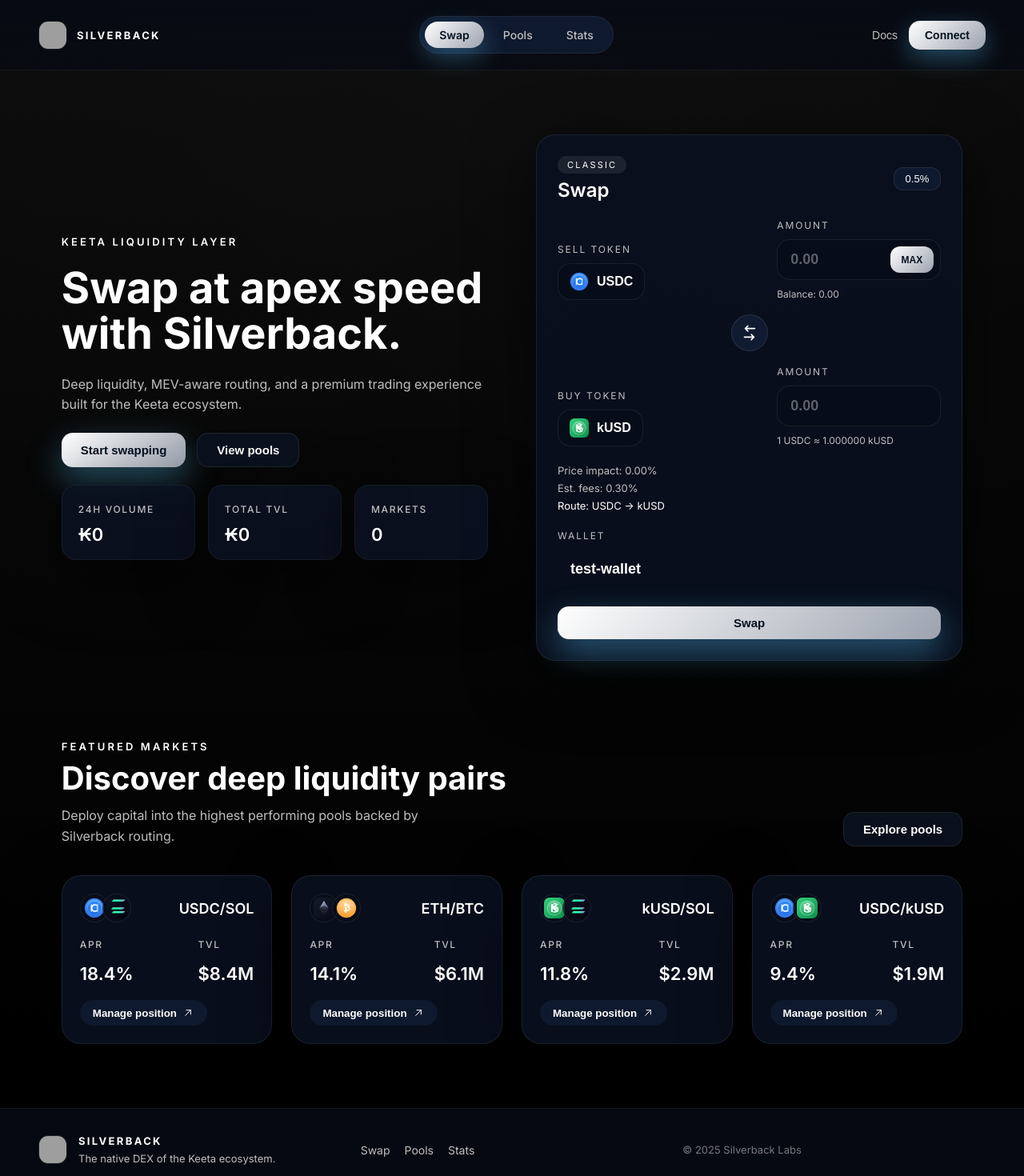
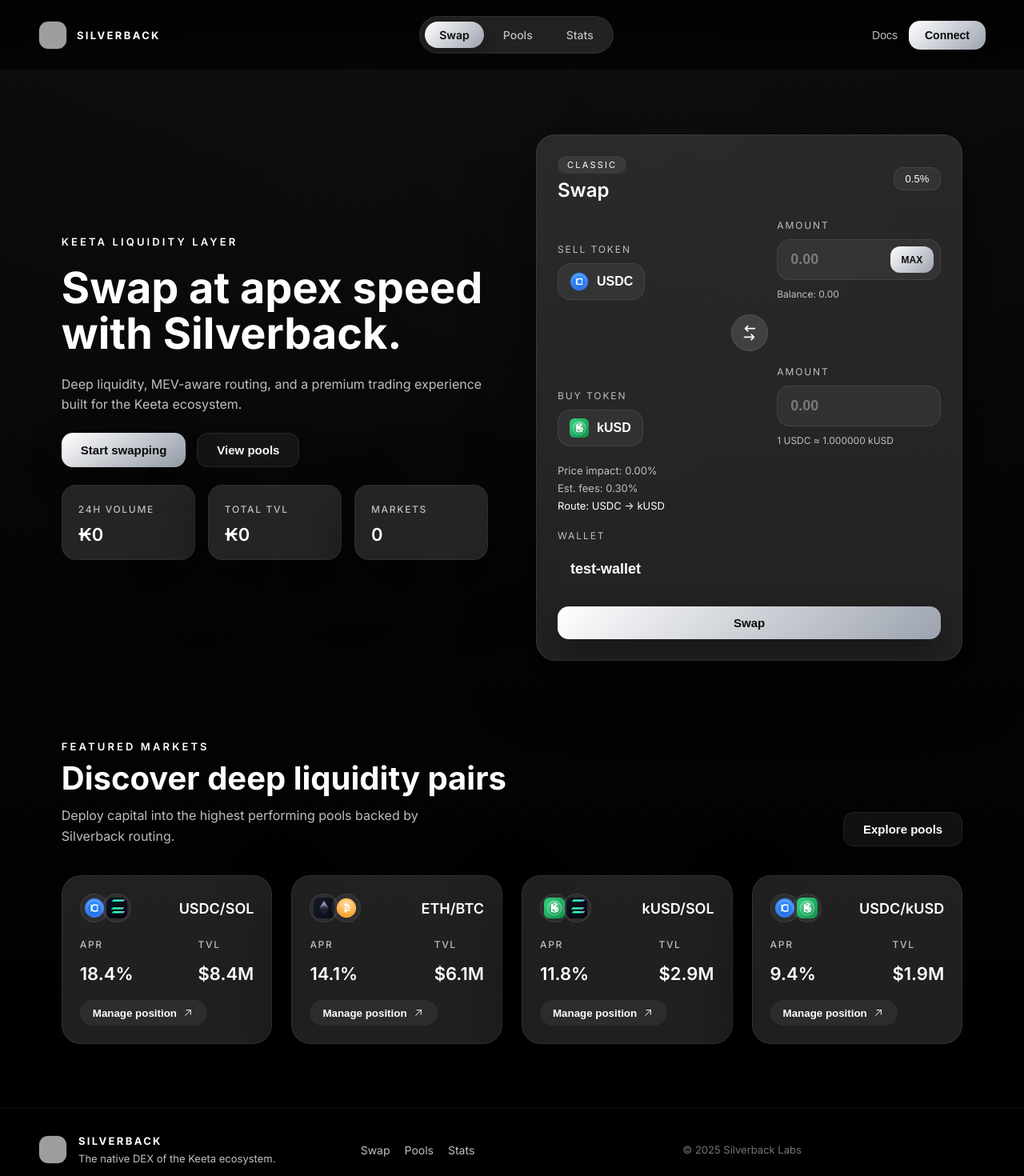
Before and after one commit to NobleSOL/apex-swap, a React (Create React App) app in the folder client/: page / in a window 1280 px wide. Shown: the top 1470 px of the page at 80% size. Built offline with nearby package versions, Linux system fonts and the light colour scheme; grey boxes are pictures that could not be loaded.

Commit message:
Neutralize remaining blue tints to black/gray/white palette
cgen-d0f94985e6404e2398d4813cc2fa2b6b

```diff
--- a/client/src/App.css
+++ b/client/src/App.css
@@ -58,7 +58,7 @@ body {
   align-items: center;
   justify-content: space-between;
   padding: 20px clamp(24px, 4vw, 48px);
-  background: linear-gradient(180deg, rgba(6, 10, 20, 0.85), rgba(6, 10, 20, 0.6));
+  background: linear-gradient(180deg, rgba(0, 0, 0, 0.85), rgba(0, 0, 0, 0.6));
   border-bottom: 1px solid rgba(255, 255, 255, 0.05);
 }
 
@@ -90,7 +90,7 @@ body {
   gap: 6px;
   padding: 6px;
   border-radius: 999px;
-  background: rgba(19, 31, 54, 0.8);
+  background: var(--brand-surface-strong);
   border: 1px solid rgba(255, 255, 255, 0.06);
 }
 
@@ -110,9 +110,9 @@ body {
 
 .nav-pill-item.is-active {
   background: linear-gradient(135deg, var(--brand-primary), var(--brand-accent));
-  color: #04111f;
+  color: #0a0a0a;
   font-weight: 600;
-  box-shadow: 0 10px 30px rgba(90, 200, 255, 0.35);
+  box-shadow: 0 10px 30px rgba(0, 0, 0, 0.35);
 }
 
 .nav-actions {
@@ -142,15 +142,15 @@ body {
   font-weight: 600;
   font-size: 14px;
   background: linear-gradient(135deg, var(--brand-primary), var(--brand-accent));
-  color: #04111f;
+  color: #0a0a0a;
   cursor: pointer;
-  box-shadow: 0 10px 30px rgba(90, 200, 255, 0.35);
+  box-shadow: 0 10px 30px rgba(0, 0, 0, 0.35);
   transition: transform 0.2s ease, box-shadow 0.2s ease;
 }
 
 .connect-button:hover {
   transform: translateY(-1px);
-  box-shadow: 0 16px 40px rgba(90, 200, 255, 0.45);
+  box-shadow: 0 16px 40px rgba(0, 0, 0, 0.45);
 }
 
 .page {
@@ -220,13 +220,13 @@ body {
 
 .primary-cta {
   background: linear-gradient(135deg, var(--brand-primary), var(--brand-accent));
-  color: #04111f;
-  box-shadow: 0 16px 40px rgba(90, 200, 255, 0.4);
+  color: #0a0a0a;
+  box-shadow: 0 16px 40px rgba(0, 0, 0, 0.4);
 }
 
 .primary-cta:hover {
   transform: translateY(-1px);
-  box-shadow: 0 20px 48px rgba(90, 200, 255, 0.5);
+  box-shadow: 0 20px 48px rgba(0, 0, 0, 0.5);
 }
 
 .primary-cta.full,
@@ -235,7 +235,7 @@ body {
 }
 
 .ghost-cta {
-  background: rgba(13, 20, 36, 0.8);
+  background: var(--brand-surface);
   border: 1px solid rgba(255, 255, 255, 0.08);
   color: var(--text-primary);
 }
@@ -253,7 +253,7 @@ body {
 .metric-card {
   padding: 18px 20px;
   border-radius: 18px;
-  background: rgba(11, 18, 33, 0.85);
+  background: var(--brand-surface-strong);
   border: 1px solid rgba(255, 255, 255, 0.05);
   box-shadow: var(--shadow-soft);
 }
@@ -278,7 +278,7 @@ body {
 }
 
 .swap-card {
-  background: rgba(9, 16, 30, 0.9);
+  background: var(--brand-surface-strong);
   border-radius: 24px;
   padding: 26px;
   border: 1px solid rgba(255, 255, 255, 0.08);
@@ -318,7 +318,7 @@ body {
 }
 
 .slippage-chip {
-  background: rgba(19, 31, 54, 0.7);
+  background: var(--brand-surface);
   border: 1px solid rgba(255, 255, 255, 0.08);
   color: var(--text-primary);
   border-radius: 12px;
@@ -328,7 +328,7 @@ body {
 }
 
 .slippage-popover {
-  background: rgba(6, 12, 24, 0.95);
+  background: rgba(0, 0, 0, 0.95);
   border: 1px solid rgba(255, 255, 255, 0.12);
   border-radius: 16px;
   padding: 14px;
@@ -344,7 +344,7 @@ body {
 
 .slip-btn {
   border: 1px solid rgba(255, 255, 255, 0.1);
-  background: rgba(19, 31, 54, 0.8);
+  background: var(--brand-surface-strong);
   color: var(--text-primary);
   border-radius: 999px;
   padding: 6px 12px;
@@ -360,7 +360,7 @@ body {
   display: inline-flex;
   align-items: center;
   gap: 6px;
-  background: rgba(19, 31, 54, 0.8);
+  background: var(--brand-surface-strong);
   border: 1px solid rgba(255, 255, 255, 0.12);
   border-radius: 999px;
   padding: 6px 12px;
@@ -403,7 +403,7 @@ body {
   position: relative;
   border-radius: 16px;
   border: 1px solid rgba(255, 255, 255, 0.08);
-  background: rgba(6, 12, 24, 0.7);
+  background: var(--brand-surface);
 }
 
 .amount-field input,
@@ -434,7 +434,7 @@ body {
   background: linear-gradient(135deg, var(--brand-primary), var(--brand-accent));
   border-radius: 12px;
   border: none;
-  color: #04111f;
+  color: #0a0a0a;
   font-size: 12px;
   font-weight: 700;
   padding: 0 14px;
@@ -451,7 +451,7 @@ body {
   width: 46px;
   height: 46px;
   border-radius: 50%;
-  background: rgba(19, 31, 54, 0.8);
+  background: var(--brand-surface-strong);
   border: 1px solid rgba(255, 255, 255, 0.1);
   color: var(--brand-primary);
   display: flex;
@@ -492,7 +492,7 @@ body {
   gap: 10px;
   border-radius: 16px;
   padding: 10px 14px;
-  background: rgba(6, 12, 24, 0.7);
+  background: var(--brand-surface);
   border: 1px solid rgba(255, 255, 255, 0.08);
   color: var(--text-primary);
   font-weight: 600;
@@ -514,7 +514,7 @@ body {
   align-items: center;
   justify-content: center;
   border-radius: 50%;
-  background: rgba(6, 12, 24, 0.7);
+  background: var(--brand-surface);
   border: 1px solid rgba(255, 255, 255, 0.08);
   padding: 4px;
 }
@@ -542,7 +542,7 @@ body {
   top: calc(100% + 8px);
   left: 0;
   min-width: 240px;
-  background: rgba(6, 12, 24, 0.95);
+  background: rgba(0, 0, 0, 0.95);
   border: 1px solid rgba(255, 255, 255, 0.12);
   border-radius: 18px;
   padding: 16px;
@@ -554,7 +554,7 @@ body {
   height: 40px;
   border-radius: 12px;
   border: 1px solid rgba(255, 255, 255, 0.12);
-  background: rgba(3, 6, 15, 0.8);
+  background: rgba(0, 0, 0, 0.8);
   color: var(--text-primary);
   padding: 0 12px;
   margin-bottom: 12px;
@@ -630,7 +630,7 @@ body {
 
 .pool-card,
 .pool-selector-card {
-  background: rgba(9, 16, 30, 0.9);
+  background: var(--brand-surface-strong);
   border: 1px solid rgba(255, 255, 255, 0.08);
   border-radius: 24px;
   padding: 22px;
@@ -670,7 +670,7 @@ body {
   align-self: flex-start;
   border-radius: 999px;
   padding: 8px 16px;
-  background: rgba(19, 31, 54, 0.7);
+  background: var(--brand-surface);
   color: var(--text-primary);
   font-weight: 600;
   display: inline-flex;
@@ -723,7 +723,7 @@ body {
 
 .pool-selector-card.is-active {
   border-color: var(--brand-primary);
-  box-shadow: 0 16px 40px rgba(90, 200, 255, 0.45);
+  box-shadow: 0 16px 40px rgba(0, 0, 0, 0.45);
 }
 
 .pool-detail {
@@ -755,7 +755,7 @@ body {
   margin-top: auto;
   padding: 32px clamp(24px, 4vw, 48px);
   border-top: 1px solid rgba(255, 255, 255, 0.05);
-  background: rgba(6, 10, 20, 0.9);
+  background: rgba(0, 0, 0, 0.9);
 }
 
 .footer-inner {
```
